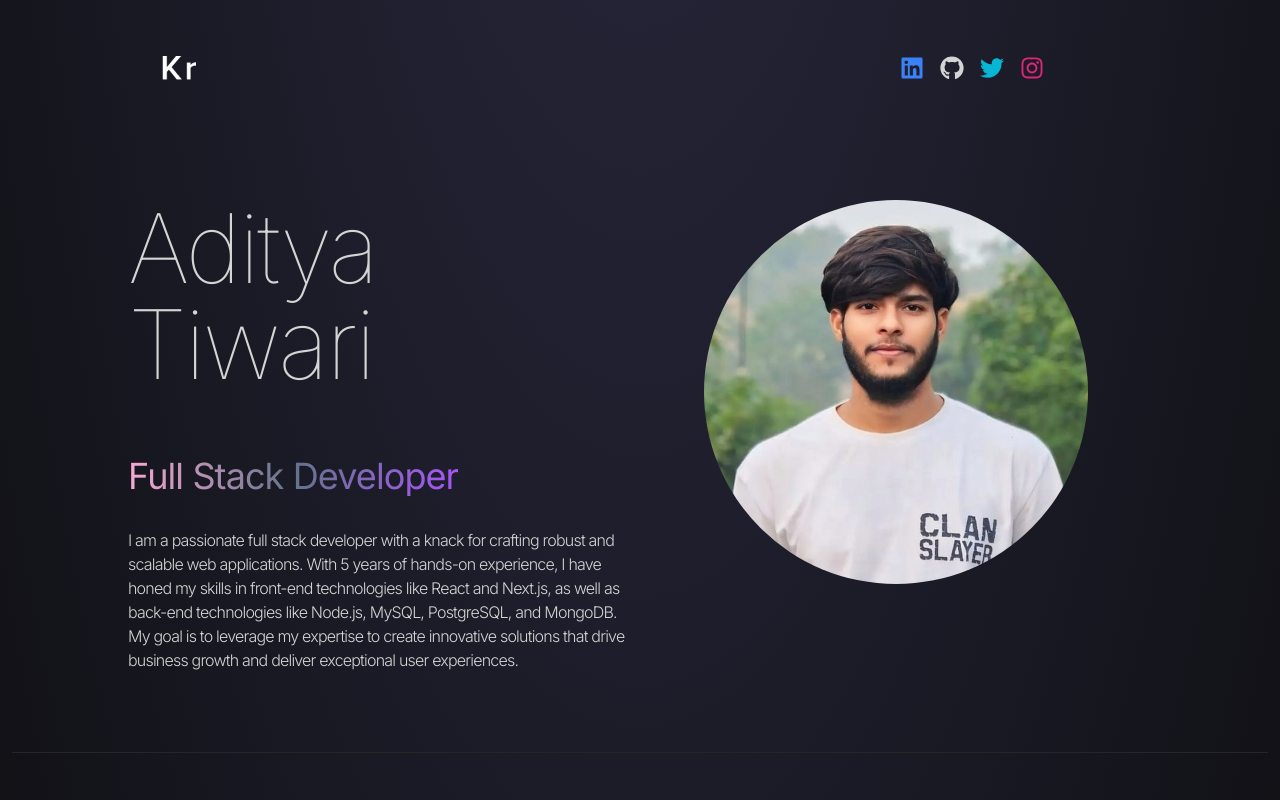
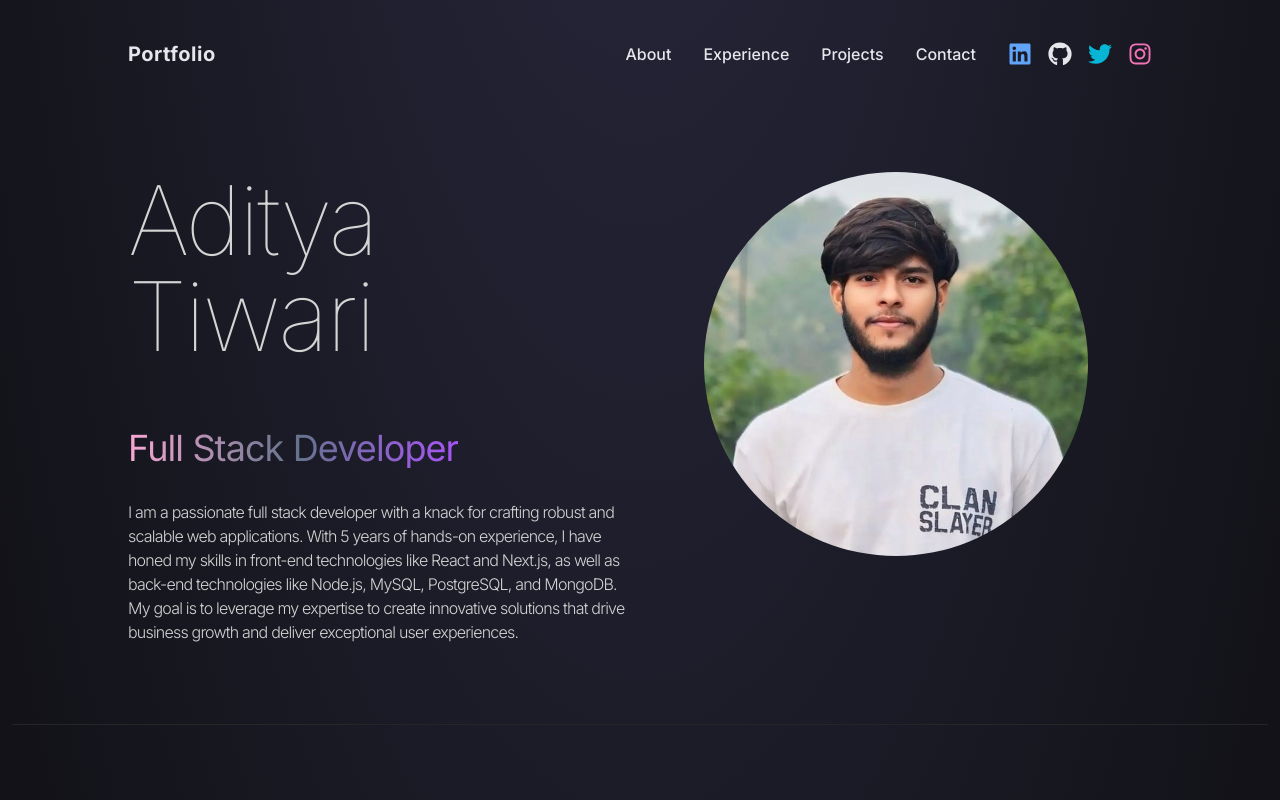
Before and after one commit to Adityatitu01/Portfolio, a React (Vite) app: page / in a window 1280 px wide. Shown: the top 800 px of the page. Built offline with nearby package versions, Linux system fonts and the light colour scheme.

Commit message:
Add Respective Links

```diff
--- a/src/App.jsx
+++ b/src/App.jsx
@@ -32,9 +32,10 @@ const App = () => {
         <div className="overflow-x-hidden text-neutral-300 antialiased selection:bg-cyan-300 selection:text-cyan-900 relative top-0 left-0 z-0 w-full min-h-screen bg-neutral-950 bg-[radial-gradient(ellipse_80%_80%_at_50%_-20%,rgba(120,119,198,0.3),rgba(255,255,255,0))]">
           {/* Global background */}
           <div className="fixed top-0 left-0 z-[-1] w-full min-h-screen"></div>
+          <Navbar />
+
           {/* Main container */}
           <div className="container px-3 md:m-auto">
-            <Navbar />
             <Hero />
             <About />
             <Technologies />
--- a/src/Components/Navbar.jsx
+++ b/src/Components/Navbar.jsx
@@ -1,21 +1,147 @@
-import React from 'react';
+import React, { useState } from 'react';
 import { FaLinkedin, FaGithub, FaTwitter, FaInstagram } from "react-icons/fa";
-import logo from "../assets/kevinRushLogo.png";
+import { HiMenu, HiX } from "react-icons/hi";
 
 const Navbar = () => {
+  const [isMenuOpen, setIsMenuOpen] = useState(false);
+
+  const toggleMenu = () => {
+    setIsMenuOpen(!isMenuOpen);
+  };
+
   return (
-   <nav className="mb-15 flex items-center m-auto xl:mx-32 justify-between py-14">
-    <div className="flex flex-shrink-0 items-center">
-        <img className='mx-5 w-10' src={logo} alt="logo" />
-    </div>
-    <div className="flex mx-24 items-center justify-center gap-4 text-2xl">
-        <a className='text-blue-500' href="https://www.linkedin.com/in/aditya-tiwari-31b785250/"><FaLinkedin /></a>
-        <a className='' href="https://github.com/Adityatitu01"><FaGithub /></a>
-        <a className='text-cyan-500' href="https://x.com/AdityaTituu"><FaTwitter /></a>
-        <a className='text-pink-600' href=""><FaInstagram /></a>
-    </div>
-   </nav>
+    <nav className="py-10 px-10 xl:px-32 flex items-center justify-between text-gray-200">
+      {/* Logo / Title */}
+      <div className="flex items-center">
+        <h2 className="text-xl font-bold tracking-wide transition-colors duration-200">
+          Portfolio
+        </h2>
+      </div>
+
+      {/* Desktop Navigation Links */}
+      <div className="hidden md:flex items-center space-x-8">
+        <a
+          href="#about"
+          className="font-medium hover:text-blue-400 transition-colors duration-300"
+        >
+          About
+        </a>
+        <a
+          href="#experience"
+          className="font-medium hover:text-blue-400 transition-colors duration-300"
+        >
+          Experience
+        </a>
+        <a
+          href="#projects"
+          className="font-medium hover:text-blue-400 transition-colors duration-300"
+        >
+          Projects
+        </a>
+        <a
+          href="#contact"
+          className="font-medium hover:text-blue-400 transition-colors duration-300"
+        >
+          Contact
+        </a>
+        <div className="flex items-center space-x-4 text-2xl">
+          <a
+            className="hover:text-blue-500 text-blue-400 hover:scale-110 transition-transform duration-300"
+            href="https://www.linkedin.com/in/aditya-tiwari-31b785250/"
+          >
+            <FaLinkedin />
+          </a>
+          <a
+            className="hover:text-gray-500 hover:scale-110 transition-transform duration-300"
+            href="https://github.com/Adityatitu01"
+          >
+            <FaGithub />
+          </a>
+          <a
+            className="hover:text-cyan-500 text-cyan-500 hover:scale-110 transition-transform duration-300"
+            href="https://x.com/AdityaTituu"
+          >
+            <FaTwitter />
+          </a>
+          <a
+            className="hover:text-pink-600 text-pink-400 hover:scale-110 transition-transform duration-300"
+            href="#"
+          >
+            <FaInstagram />
+          </a>
+        </div>
+      </div>
+
+      {/* Mobile Menu Icon */}
+      <button
+        className="md:hidden text-2xl hover:text-gray-500 transition-colors duration-200"
+        onClick={toggleMenu}
+        aria-label="Toggle Menu"
+      >
+        {isMenuOpen ? <HiX /> : <HiMenu />}
+      </button>
+
+      {/* Mobile Menu */}
+      {isMenuOpen && (
+        <div className="absolute top-20 left-0 w-full bg-black bg-opacity-90 z-50 shadow-lg flex flex-col items-center space-y-6 py-6 md:hidden">
+          <a
+            href="#about"
+            className="font-medium text-gray-300 hover:text-blue-400 transition-colors duration-300"
+            onClick={() => setIsMenuOpen(false)}
+          >
+            About
+          </a>
+          <a
+            href="#experience"
+            className="font-medium text-gray-300 hover:text-blue-400 transition-colors duration-300"
+            onClick={() => setIsMenuOpen(false)}
+          >
+            Experience
+          </a>
+          <a
+            href="#projects"
+            className="font-medium text-gray-300 hover:text-blue-400 transition-colors duration-300"
+            onClick={() => setIsMenuOpen(false)}
+          >
+            Projects
+          </a>
+          <a
+            href="#contact"
+            className="font-medium text-gray-300 hover:text-blue-400 transition-colors duration-300"
+            onClick={() => setIsMenuOpen(false)}
+          >
+            Contact
+          </a>
+          <div className="flex items-center space-x-4 text-2xl">
+            <a
+              className="hover:text-blue-500 hover:scale-110 transition-transform duration-300"
+              href="https://www.linkedin.com/in/aditya-tiwari-31b785250/"
+            >
+              <FaLinkedin />
+            </a>
+            <a
+              className="hover:text-gray-500 hover:scale-110 transition-transform duration-300"
+              href="https://github.com/Adityatitu01"
+            >
+              <FaGithub />
+            </a>
+            <a
+              className="hover:text-cyan-500 hover:scale-110 transition-transform duration-300"
+              href="https://x.com/AdityaTituu"
+            >
+              <FaTwitter />
+            </a>
+            <a
+              className="hover:text-pink-600 hover:scale-110 transition-transform duration-300"
+              href="#"
+            >
+              <FaInstagram />
+            </a>
+          </div>
+        </div>
+      )}
+    </nav>
   );
-}
+};
 
 export default Navbar;
--- a/src/constants/index.js
+++ b/src/constants/index.js
@@ -10,14 +10,14 @@ export const ABOUT_TEXT = `I am a dedicated and versatile full stack developer w
 
 export const EXPERIENCES = [
   {
-    year: "2022 (July) -  2022 (October)",
+    year: "2023 (Sept) -  2023 (Nov)",
     role: "Frontend Developer Intern",
     company: "Tech Kratz.",
     description: `Worked as a front-end developer at Tech Kratz, where I was responsible for developing and maintaining responsive, user-friendly web interfaces. I collaborated closely with the design team to translate wireframes and mockups into clean, efficient code using modern front-end technologies. My role also involved ensuring cross-browser compatibility, optimizing web performance, and troubleshooting UI/UX issues to enhance user experience. I worked on diverse projects, contributing to innovative web solutions.`,
     technologies: ["Javascript", "Tailwind", "React.js"],
   },
   {
-    year: "2022 - 2023",
+    year: "2022 - 2024",
     role: "Web-Developer",
     company: "Freelancer",
     description: `As a freelance web developer, I specialize in building custom, responsive web applications using React, Node.js, and MongoDB. With expertise in Tailwind CSS, I create sleek, modern interfaces that are both visually appealing and highly functional. I focus on delivering full-stack solutions that meet client needs, from front-end development to back-end APIs and database integration. My process involves collaborating closely with clients, ensuring each project is optimized for performance, scalability, and a seamless user experience.`,
@@ -27,6 +27,7 @@ export const EXPERIENCES = [
       "Javascript",
       "React",
       "Nodejs",
+      "Expressjs",
       "mongoDb",
     ],
   },
@@ -34,20 +35,20 @@ export const EXPERIENCES = [
 
 export const PROJECTS = [
   {
-    title: "Event Management Website",
+    title: "FESTIFY | Event Management Website",
     image: project1,
     description:
       "My event management website allows organizers to create and manage events, track stats, and handle registrations. Users can browse events, register as attendees or volunteers, and purchase tickets for paid events. Built with a secure login system, the platform provides a seamless experience for both users and organizers, featuring real-time updates and intuitive navigation.",
     technologies: ["React", "Tailwind", "Node.js", "MongoDB"],
-    link: "https://festifys.vercel.app/",
+    link: "https://festify-sigma.onrender.com/",
   },
   {
-    title: "Word-Craft Blog App",
+    title: "BLOGIFY | Blogging Platform",
     image: project2,
     description:
       "This blog app enables users to create, edit, and publish posts with rich-text formatting and media integration. It offers category-based browsing, a commenting system for user engagement, and a responsive design for smooth use on all devices. With secure authentication, it ensures a safe environment for both authors and readers.",
-    technologies: ["React", "Material Ui", "Nodejs", "Expressjs", "MongoDb"],
-    link: "https://blog-app-word-craft.vercel.app/",
+    technologies: ["React","Tailwind", "Clerk", "Nodejs", "Expressjs", "MongoDb"],
+    link: "https://github.com/Adityatitu01/Blogify",
   },
   {
     title: "Portfolio Website",
```
